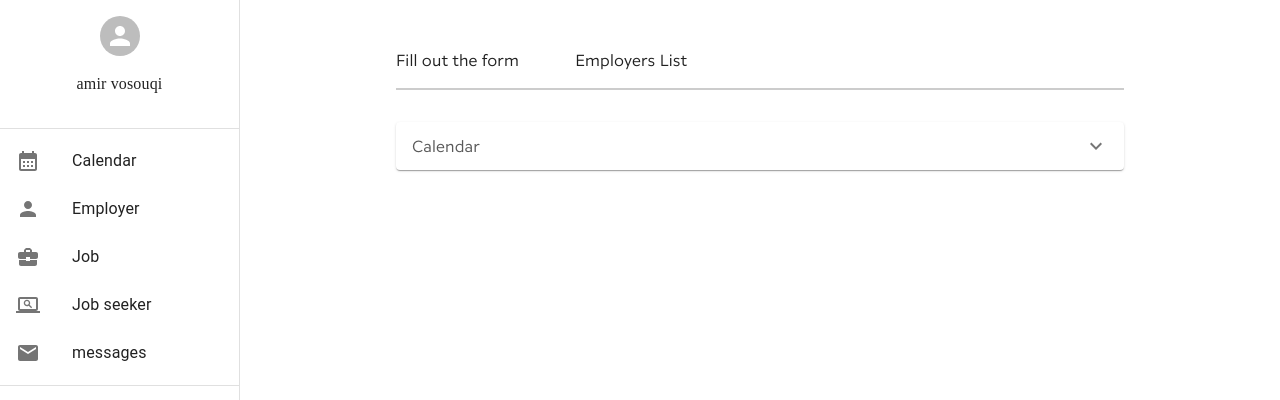
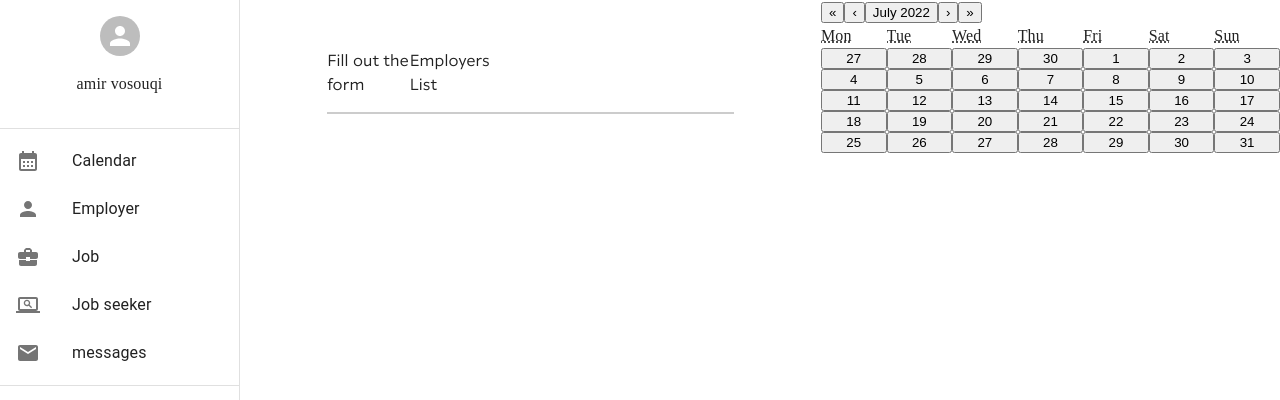
Before and after one commit to tayebediba/NinjaRecruiter, a React (Create React App) app in the folder my-app/: page /dashboard in a window 1280 px wide. Shown: the top 400 px of the page. Built offline with nearby package versions, Linux system fonts and the light colour scheme; a web font is replaced by a local one.

Commit message:
npm-celander

```diff
--- a/my-app/src/Routes/MainRoutes.js
+++ b/my-app/src/Routes/MainRoutes.js
@@ -1,12 +1,11 @@
-
 import Auth from "../components/auth/Auth/Auth";
 import Dashboard from "../components/dashboard/Dashboard";
 import Home from "../components/home/Home";
 
 const mainRoutes = [
   { path: "/", element: <Home /> },
+  { path: "/signup", element: <Auth /> },
   { path: "/login", element: <Auth /> },
   { path: "/dashboard", element: <Dashboard /> },
-  { path: "/signup", element: <Auth /> },
 ];
 export default mainRoutes;
--- a/my-app/src/components/auth/Auth/Auth.js
+++ b/my-app/src/components/auth/Auth/Auth.js
@@ -24,25 +24,25 @@ const Auth = (props) => {
             <>
               <div>
                 <Button
-                  btnType={switcher ? ` btn_signIn active` : ` btn_signIn`}
-                  click={() => setSwitcher(true)}
+                  btnType={!switcher ? ` btn_signUp active` : ` btn_signUp`}
+                  click={() => setSwitcher(false)}
                 >
                   Sign in
                 </Button>
                 <Button
-                  btnType={!switcher ? ` btn_signUp active` : ` btn_signUp`}
-                  click={() => setSwitcher(false)}
+                  btnType={switcher ? ` btn_signIn active` : ` btn_signIn`}
+                  click={() => setSwitcher(true)}
                 >
                   Sign up
                 </Button>
               </div>
               {switcher ? (
+                <SignUp switcher={() => setSwitcher(true)} />
+              ) : (
                 <SignIn
                   setIsForgotPass={setIsForgotPass}
                   switcher={() => setSwitcher(false)}
                 />
-              ) : (
-                <SignUp switcher={() => setSwitcher(true)} />
               )}
             </>
           )}
--- a/my-app/src/components/dashboard/acoordin/Accordin.js
+++ b/my-app/src/components/dashboard/acoordin/Accordin.js
@@ -1,31 +1,32 @@
-import * as React from 'react';
-import Accordion from '@mui/material/Accordion';
-import AccordionSummary from '@mui/material/AccordionSummary';
-import AccordionDetails from '@mui/material/AccordionDetails';
-import Typography from '@mui/material/Typography';
-import ExpandMoreIcon from '@mui/icons-material/ExpandMore';
-import classes from "./accordin.module.css"
- const Accordin= () => {
-  return (
-    <div className={classes.Accordin}>
-      <Accordion>
-        <AccordionSummary
-          expandIcon={<ExpandMoreIcon />}
-          aria-controls="panel1a-content"
-          id="panel1a-header"
-        >
-          <Typography style={{color:"#595959",fontFamily:"Inter-Regular"}}>Calendar</Typography>
-        </AccordionSummary>
-        <AccordionDetails>
-          <Typography>
-            Lorem ipsum dolor sit amet, consectetur adipiscing elit. Suspendisse
-            malesuada lacus ex, sit amet blandit leo lobortis eget.
-          </Typography>
-        </AccordionDetails>
-      </Accordion>
+// import * as React from "react";
+// import Accordion from "@mui/material/Accordion";
+// import AccordionSummary from "@mui/material/AccordionSummary";
+// import AccordionDetails from "@mui/material/AccordionDetails";
+// import Typography from "@mui/material/Typography";
+// import ExpandMoreIcon from "@mui/icons-material/ExpandMore";
+// import classes from "./accordin.module.css";
 
-
-    </div>
-  );
-}
-export default Accordin
+// import Picker from "./datePicker";
+// const Accordin = () => {
+//   return (
+//     <div className={classes.Accordin}>
+//       <Accordion>
+//         <AccordionSummary
+//           expandIcon={<ExpandMoreIcon />}
+//           aria-controls="panel1a-content"
+//           id="panel1a-header"
+//         >
+//           <Typography style={{ color: "#595959", fontFamily: "Inter-Regular" }}>
+//             Calendar
+//           </Typography>
+//         </AccordionSummary>
+//         <AccordionDetails>
+//           <Typography>
+//             <Picker />
+//           </Typography>
+//         </AccordionDetails>
+//       </Accordion>
+//     </div>
+//   );
+// };
+// export default Accordin;
--- a/my-app/src/components/dashboard/acoordin/accordin.module.css
+++ b/my-app/src/components/dashboard/acoordin/accordin.module.css
@@ -1,4 +1,9 @@
-.Accordin{
-   width: 70%;
-   margin:2rem auto;
+.Accordin {
+  width: 70%;
+  margin: 2rem auto;
 }
+
+.content {
+  font-size: 20px !important;
+  color: blue !important;
+}
--- /dev/null
+++ b/my-app/src/components/dashboard/acoordin/persianExample.js
@@ -0,0 +1,19 @@
+import React, { useState } from "react";
+import Calendar from "react-calendar";
+import classes from "./accordin.module.css";
+
+const CalenderBox = () => {
+  const [value, onChange] = useState(new Date());
+
+  return (
+    <div>
+      <Calendar
+        onChange={onChange}
+        value={value}
+        tileClassName={classes.content}
+      />
+    </div>
+  );
+};
+
+export default CalenderBox;
--- a/my-app/src/components/dashboard/sideBar/sideBar.js
+++ b/my-app/src/components/dashboard/sideBar/sideBar.js
@@ -1,5 +1,3 @@
-
-import * as React from "react";
 import AppBar from "@mui/material/AppBar";
 import Box from "@mui/material/Box";
 import CssBaseline from "@mui/material/CssBaseline";
@@ -20,17 +18,21 @@ import classes from "./sideBar.module.css";
 import SideBarList from "./SideBarList";
 import { Avatar } from "@mui/material";
 import Accordin from "../acoordin/Accordin";
+import Picker from "../acoordin/persianExample";
+import CustomDay from "../acoordin/persianExample";
+import PersianExample from "../acoordin/persianExample";
+import Calendar from "react-calendar";
+import { useState } from "react";
 const drawerWidth = 240;
 
 interface Props {
-
   window?: () => Window;
 }
 
 export default function ResponsiveDrawer(props: Props) {
   const { window } = props;
-  const [mobileOpen, setMobileOpen] = React.useState(false);
-
+  const [mobileOpen, setMobileOpen] = useState(false);
+  const [value, onChange] = useState(new Date());
   const handleDrawerToggle = () => {
     setMobileOpen(!mobileOpen);
   };
@@ -130,6 +132,7 @@ export default function ResponsiveDrawer(props: Props) {
           {drawer}
         </Drawer>
       </Box>
+
       <div className={classes.rightHederNav}>
         <div className={classes.navHeaderDashboard}>
           <ul>
@@ -137,7 +140,9 @@ export default function ResponsiveDrawer(props: Props) {
             <li>Employers List</li>
           </ul>
         </div>
-        <Accordin />
+      </div>
+      <div>
+        <Calendar onChange={onChange} value={value} />
       </div>
     </Box>
   );
--- a/my-app/src/components/dashboard/sideBar/sideBar.module.css
+++ b/my-app/src/components/dashboard/sideBar/sideBar.module.css
@@ -2,7 +2,7 @@
   list-style-type: none;
   display: flex;
   justify-content: space-between;
-  width:40%;
+  width: 40%;
   margin: 0;
   padding: 0;
 
@@ -24,26 +24,24 @@
   background: white !important;
 
   z-index: 0 !important;
-  display:flex !important ;
+  display: flex !important ;
   flex-direction: column;
 }
-.Box{
+.Box {
   width: 70%;
   margin: auto;
-
 }
-.rightHederNav{
+.rightHederNav {
   width: 100%;
   margin-top: 2rem;
 }
-.rightHederNav .navHeaderDashboard{
+.rightHederNav .navHeaderDashboard {
   display: flex;
   width: 70%;
   margin: auto;
-    border-bottom: 2px solid #CCCCCC;
-
+  border-bottom: 2px solid #cccccc;
 }
-.rightHederNav .navHeaderDashboard ul{
+.rightHederNav .navHeaderDashboard ul {
   width: 40%;
   display: flex;
   justify-content: space-between;
@@ -52,7 +50,6 @@
   font-family: Inter-Regular;
 }
 .avatar {
-
   margin-top: 1rem !important;
   margin-bottom: 1rem !important;
   display: flex;
@@ -68,3 +65,9 @@
   width: 70% !important;
   margin: auto !important;
 }
+.itemList {
+  color: #909599 !important;
+}
+.itemList.active {
+  color: black !important;
+}
--- a/my-app/src/components/home/Home.js
+++ b/my-app/src/components/home/Home.js
@@ -26,18 +26,18 @@ const Home = () => {
         <nav className={classes.nav}>
           <ul>
             <div className={classes.navLogin}>
+              <li className={`${classes.btnAccount} ${classes.nav}`}>
+                <Link to="/dashboard">Account</Link>
+              </li>
               {isLogin ? (
                 <li className={`${classes.btnAccount} ${classes.nav}`}>
-                  <Link to="/dashboard">حساب کاربری</Link>
+                  <Link to="/dashboard">Account</Link>
                 </li>
               ) : (
                 <>
                   <li className={`${classes.btnSignUp} ${classes.nav}`}>
-                    <Link to="/signUp">SignUp</Link>
-                  </li>
-                  <li className={`${classes.btnSignIn} ${classes.nav}`}>
                     <PersonIcon />
-                    <Link to="/login">SignIn</Link>
+                    <Link to="/login">LogIn</Link>
                   </li>
                 </>
               )}
--- a/my-app/src/components/home/home.module.css
+++ b/my-app/src/components/home/home.module.css
@@ -190,9 +190,7 @@
   color: #fff;
   padding-right: 3px;
 }
-.btnAccount svg {
-  padding-top: 0.25rem;
-}
+
 .btnAccount:hover {
   cursor: pointer;
   transition: all 200ms;
@@ -315,14 +313,14 @@
 }
 .btnAccount {
   width: max-content;
-  background-color: #ffcb05;
+  color: #fff;
   display: flex;
   align-items: center;
   justify-content: center;
 }
 .btnAccount a {
   text-decoration: none;
-  color: black;
+  color: #fff;
   padding-right: 3px;
 }
 .btnAccount svg {
@@ -334,6 +332,7 @@
 }
 .btnAccount:hover a {
   font-weight: bold;
+  color: #ffcb05;
 }
 
 .btnSignIn:hover {
@@ -342,6 +341,7 @@
 }
 .btnSignIn:hover a {
   color: #ffcb05;
+  font-weight: bold;
 }
 .btnSignUp:hover {
   cursor: pointer;
@@ -349,6 +349,7 @@
 }
 .btnSignUp:hover a {
   color: #ffcb05;
+  font-weight: bold;
 }
 .navItems a:hover {
   color: #ffcb05;
```
Also changed, not shown: my-app/package.json (+9 -0 lines), 1 other file (tests, documents, lock files or other folders). Lines whose indentation alone changed are shown as unchanged.
